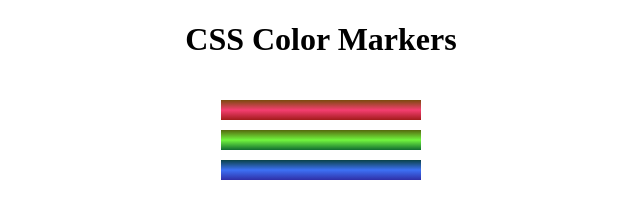
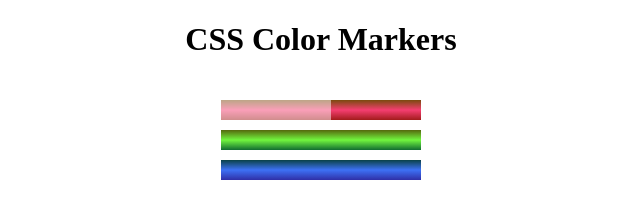
Before and after one commit to f-ssemwanga/HTML-and-CSS, a plain HTML site: page cssColorMarkers.html in a window 1280 px wide. Shown: the whole page, without its empty margins (319-959 px from the left). Drawn offline with Linux system fonts and the light colour scheme.

Commit message:
Add sleeve to html and set css for the red band sleeve

```diff
--- a/cssColorMarkers.html
+++ b/cssColorMarkers.html
@@ -11,7 +11,7 @@
     <h1> CSS Color Markers</h1>
     <div class="container">
         <div class="marker red">
-
+            <div class="sleeve"></div>
         </div>
         <div class="marker green">
 
--- a/stylesheet.css
+++ b/stylesheet.css
@@ -20,6 +20,12 @@ h1{
 background-color: rgb(255, 255,255);
     padding:10px 0px;
 }
+.sleeve{
+    width: 110px;
+    height: 25px;
+    background-color: white;
+    opacity: 0.5;
+}
 /* Tertiary colours
 Chartreuse gree (green+yellow)
 Azure (blue+cyan)
```
